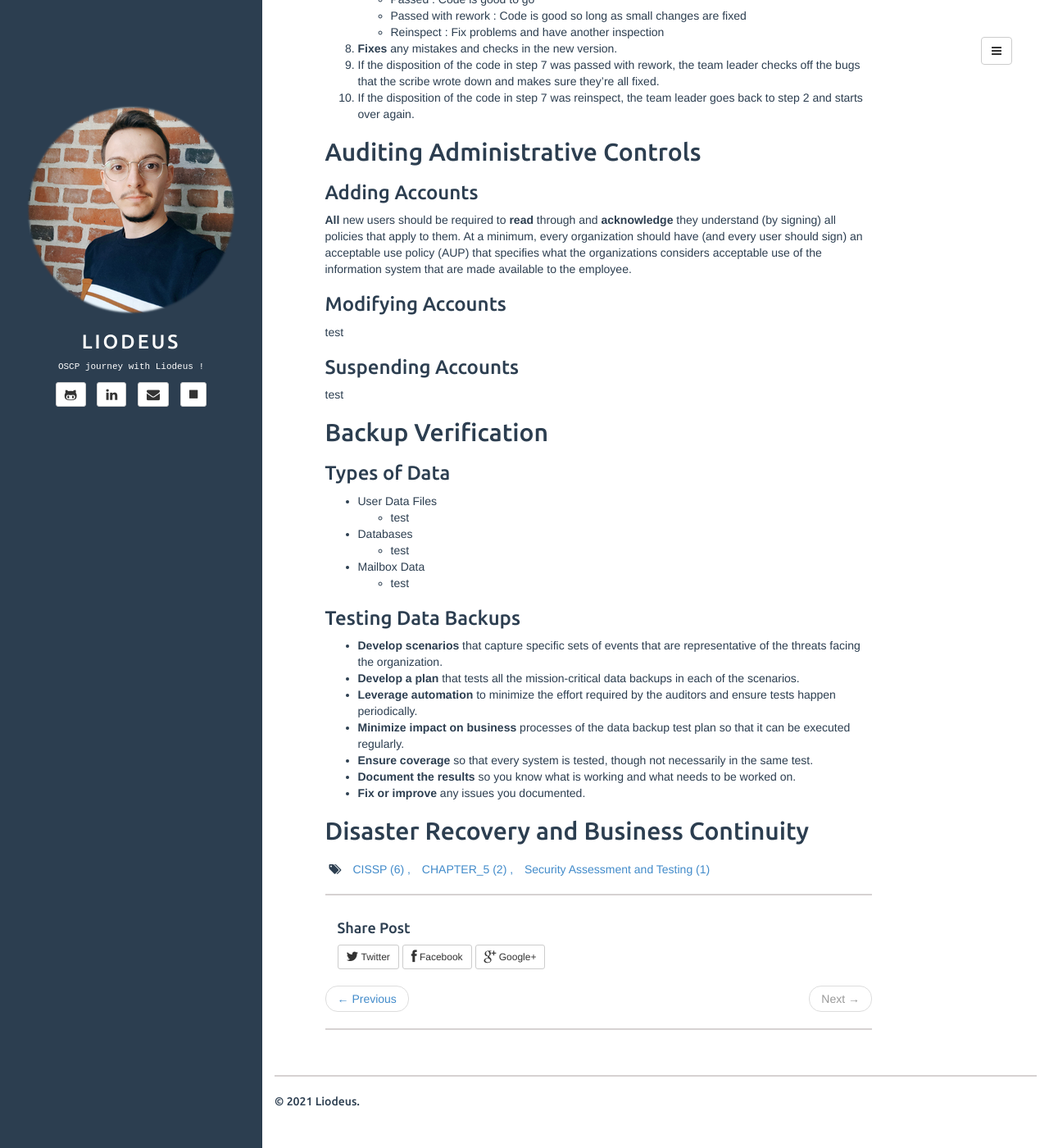
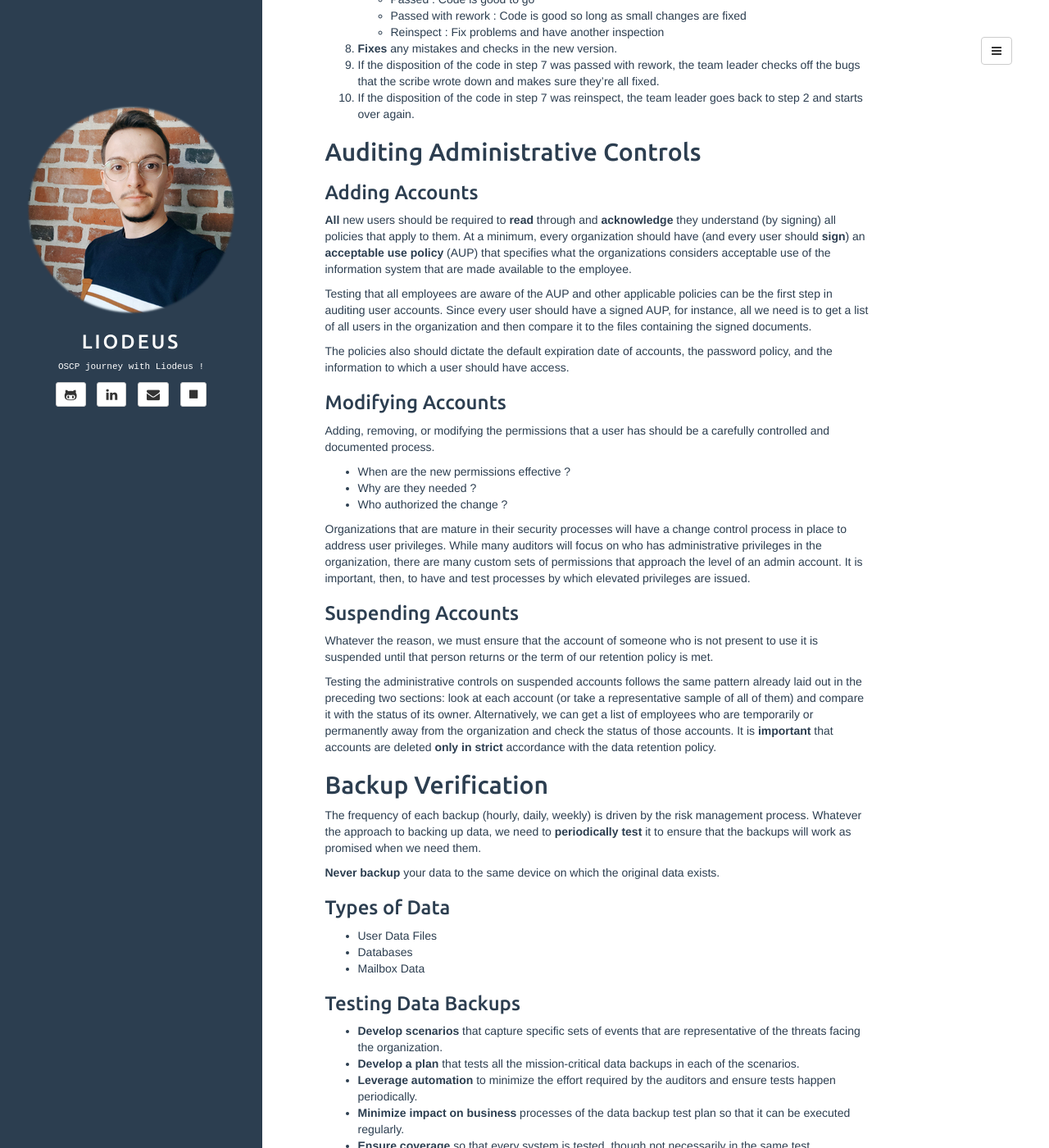
Before and after one commit to Liodeus/liodeus.github.io, a Jekyll site: the page built from _posts/2021-01-07-CISSP_domain_6.md, in a window 1280 px wide and 1400 px high, scrolled down 4874 px. Shown: the whole window at 82% size. Built offline with Jekyll 4.4.1, drawn with Linux system fonts in a browser that asks for light colours.

Commit message:
Add files via upload

```diff
--- a/_posts/2021-01-07-CISSP_domain_6.md
+++ b/_posts/2021-01-07-CISSP_domain_6.md
@@ -163,26 +163,39 @@ Is a passive way to monitor the interactions of real users with a web applicatio
 
 ### Adding Accounts
 
-**All** new users should be required to **read** through and **acknowledge** they understand (by signing) all policies that apply to them. At a minimum, every organization should have (and every user should sign) an acceptable use policy (AUP) that specifies what the organizations considers acceptable use of the information system that are made available to the employee.
+**All** new users should be required to **read** through and **acknowledge** they understand (by signing) all policies that apply to them. At a minimum, every organization should have (and every user should **sign**) an **acceptable use policy** (AUP) that specifies what the organizations considers acceptable use of the information system that are made available to the employee.
+
+Testing that all employees are aware of the AUP and other applicable policies can be the first step in auditing user accounts. Since every user should have a signed AUP, for instance, all we need is to get a list of all users in the organization and then compare it to the files containing the signed documents.
+
+The policies also should dictate the default expiration date of accounts, the password policy, and the information to which a user should have access.
 
 ### Modifying Accounts
 
-test
+Adding, removing, or modifying the permissions that a user has should be a carefully controlled and documented process.
+
+- When are the new permissions effective ?
+- Why are they needed ?
+-  Who authorized the change ?
+
+Organizations that are mature in their security processes will have a change control process in place to address user privileges. While many auditors will focus on who has administrative privileges in the organization, there are many custom sets of permissions that approach the level of an admin account. It is important, then, to have and test processes by which elevated privileges are issued.
 
 ### Suspending Accounts
 
-test
+Whatever the reason, we must ensure that the account of someone who is not present to use it is suspended until that person returns or the term of our retention policy is met.
+
+Testing the administrative controls on suspended accounts follows the same pattern already laid out in the preceding two sections: look at each account (or take a representative sample of all of them) and compare it with the status of its owner. Alternatively, we can get a list of employees who are temporarily or permanently away from the organization and check the status of those accounts. It is **important** that accounts are deleted **only in strict** accordance with the data retention policy.
 
 ## Backup Verification
+
+The frequency of each backup (hourly, daily, weekly) is driven by the risk management process. Whatever the approach to backing up data, we need to **periodically test** it to ensure that the backups will work as promised when we need them.
+
+**Never backup** your data to the same device on which the original data exists.
 
 ### Types of Data
 
 - User Data Files
-  - test
 - Databases
-  - test
 - Mailbox Data
-  - test
 
 ### Testing Data Backups
 
```
